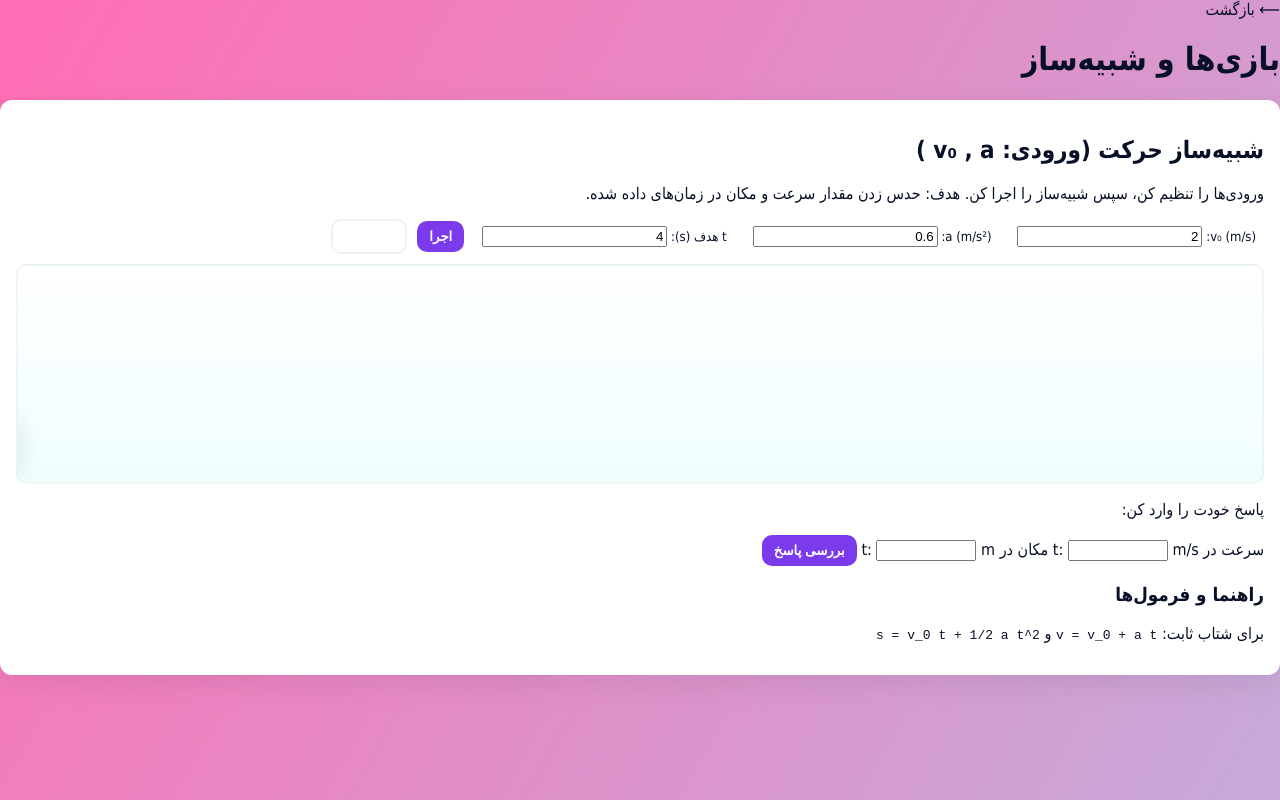
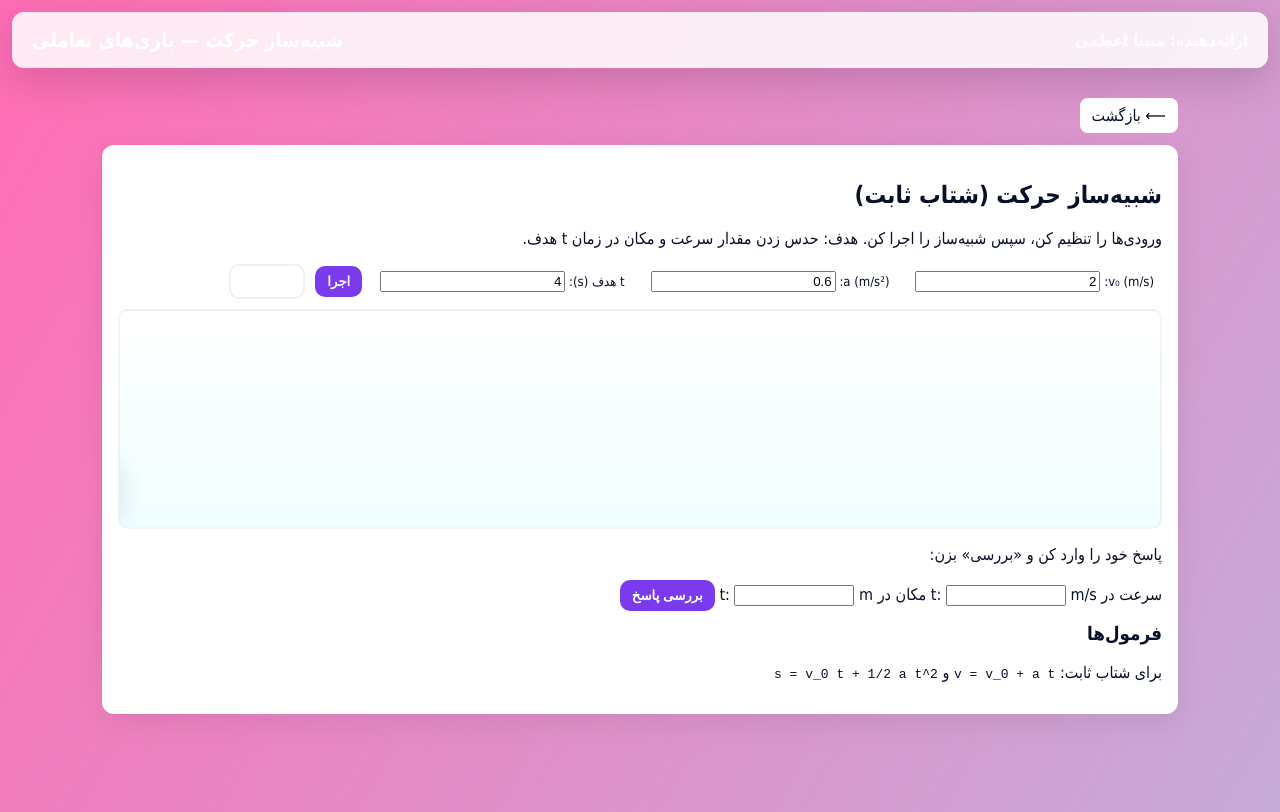
Before and after one commit to mobinaazami021-debug/physics, a plain HTML site: page games.html in a window 1280 px wide. Drawn offline with Linux system fonts and the light colour scheme.

Commit message:
Update games.html

```diff
--- a/games.html
+++ b/games.html
@@ -3,18 +3,21 @@
 <head>
 <meta charset="utf-8" />
 <meta name="viewport" content="width=device-width,initial-scale=1" />
-<title>بازی‌ها و شبیه‌ساز — حرکت</title>
-<link rel="stylesheet" href="style.css">
+<title>شبیه‌ساز و بازی‌ها — حرکت</title>
+<link rel="stylesheet" href="../style.css" />
 </head>
 <body>
-<header class="page-header">
-  <a class="back" href="index.html">⟵ بازگشت</a>
-  <h1>بازی‌ها و شبیه‌ساز</h1>
-</header>
+<div class="header">
+  <div class="meta">ارائه‌دهنده: <strong>مبینا اعظمی</strong></div>
+  <h1>شبیه‌ساز حرکت — بازی‌های تعاملی</h1>
+</div>
 
-<main class="card single">
-  <h2>شبیه‌ساز حرکت (ورودی: v₀ , a )</h2>
-  <p>ورودی‌ها را تنظیم کن، سپس شبیه‌ساز را اجرا کن. هدف: حدس زدن مقدار سرعت و مکان در زمان‌های داده شده.</p>
+<div class="container">
+  <a href="index.html" style="display:inline-block;margin-bottom:12px;background:var(--card-bg);padding:8px 12px;border-radius:8px;">⟵ بازگشت</a>
+
+  <div class="card">
+    <h2>شبیه‌ساز حرکت (شتاب ثابت)</h2>
+    <p>ورودی‌ها را تنظیم کن، سپس شبیه‌ساز را اجرا کن. هدف: حدس زدن مقدار سرعت و مکان در زمان t هدف.</p>
 
     <div class="sim-controls">
       <label>v₀ (m/s): <input id="sim-v0" type="number" step="0.5" value="2" /></label>
@@ -24,22 +27,21 @@
       <button id="sim-reset" class="btn ghost">بازنشانی</button>
     </div>
 
-  <div class="stage" id="sim-stage">
-    <div id="sim-car" class="car"></div>
-  </div>
+    <div id="sim-stage" class="stage"></div>
 
-  <div class="sim-quiz">
-    <p>پاسخ خودت را وارد کن:</p>
-    <label>سرعت در t: <input id="sim-v-ans" style="width:100px"> m/s</label>
-    <label>مکان در t: <input id="sim-s-ans" style="width:100px"> m</label>
+    <div class="sim-quiz" style="margin-top:12px">
+      <p>پاسخ خود را وارد کن و «بررسی» بزن:</p>
+      <label>سرعت در t: <input id="sim-v-ans" style="width:120px"> m/s</label>
+      <label>مکان در t: <input id="sim-s-ans" style="width:120px"> m</label>
       <button id="sim-check" class="btn">بررسی پاسخ</button>
       <div id="sim-result" class="answer"></div>
     </div>
 
-  <h3>راهنما و فرمول‌ها</h3>
+    <h3 style="margin-top:12px">فرمول‌ها</h3>
     <p>برای شتاب ثابت: <code>v = v_0 + a t</code> و <code>s = v_0 t + 1/2 a t^2</code></p>
-</main>
+  </div>
+</div>
 
-<script src="scripts.js"></script>
+<script src="../main.js"></script>
 </body>
 </html>
```
Lines whose indentation alone changed are shown as unchanged.
